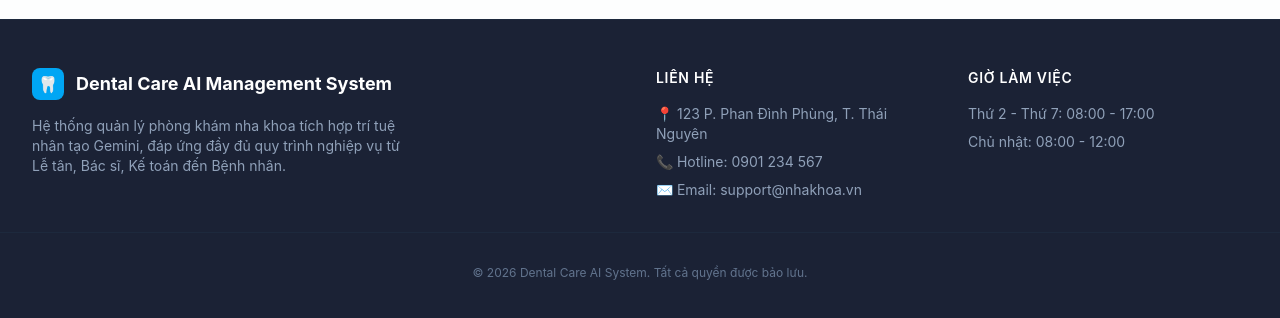
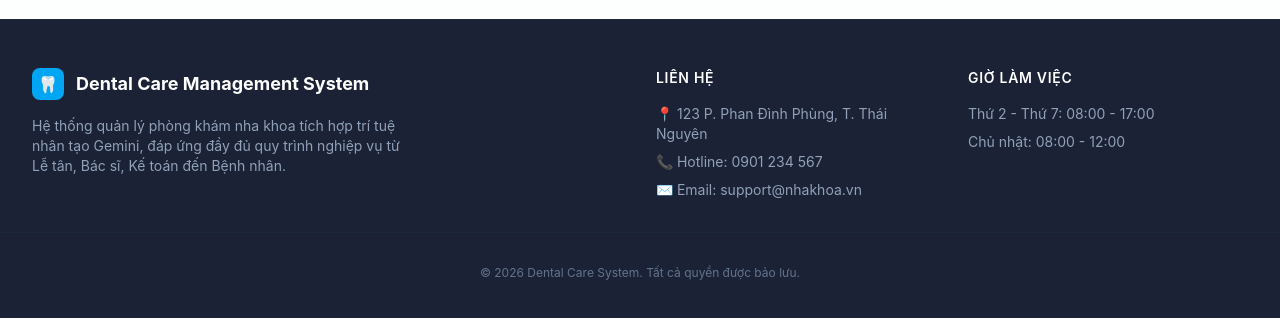
Before and after one commit to kienma11vn/AI-Augmented-Dental-Clinic-Website-FastAPI-ReactVite-VN, a React (Vite) app in the folder frontend/: page / in a window 1280 px wide. Shown: the part 2070-2388 px from the top of the page. Built offline with nearby package versions, Linux system fonts and the light colour scheme; no server answers.

Commit message:
Update UI

```diff
--- a/frontend/src/pages/LandingPage.jsx
+++ b/frontend/src/pages/LandingPage.jsx
@@ -50,7 +50,7 @@ export default function LandingPage() {
               </div>
               <div>
                 <span className="text-xl font-bold bg-gradient-to-r from-sky-600 to-cyan-500 dark:from-sky-400 dark:to-cyan-400 bg-clip-text text-transparent">
-                  Dental Care AI
+                  Dental Care
                 </span>
                 <p className="text-[10px] text-slate-400 dark:text-slate-500 font-medium tracking-wider uppercase">
                   Hệ thống Nha khoa Thông minh
@@ -331,7 +331,7 @@ export default function LandingPage() {
                 <div className="w-8 h-8 rounded-lg bg-sky-500 flex items-center justify-center text-white font-bold">
                   🦷
                 </div>
-                <span className="text-lg font-bold text-white">Dental Care AI Management System</span>
+                <span className="text-lg font-bold text-white">Dental Care Management System</span>
               </div>
               <p className="text-sm text-slate-400 max-w-sm">
                 Hệ thống quản lý phòng khám nha khoa tích hợp trí tuệ nhân tạo Gemini, đáp ứng đầy đủ quy trình nghiệp vụ từ Lễ tân, Bác sĩ, Kế toán đến Bệnh nhân.
@@ -354,7 +354,7 @@ export default function LandingPage() {
             </div>
           </div>
           <div className="max-w-7xl mx-auto px-4 sm:px-6 lg:px-8 pt-8 mt-8 border-t border-slate-800 text-center text-xs text-slate-500">
-            © 2026 Dental Care AI System. Tất cả quyền được bảo lưu.
+            © 2026 Dental Care System. Tất cả quyền được bảo lưu.
           </div>
         </footer>
 
--- a/frontend/src/pages/accountant/AccountantDashboard.jsx
+++ b/frontend/src/pages/accountant/AccountantDashboard.jsx
@@ -21,7 +21,7 @@ export default function AccountantDashboard() {
               🦷
             </div>
             <div>
-              <h1 className="font-bold text-white text-base leading-tight">Dental Care AI</h1>
+              <h1 className="font-bold text-white text-base leading-tight">Dental Care</h1>
               <span className="text-xs text-sky-400 font-medium">Accountant Portal</span>
             </div>
           </div>
--- a/frontend/src/pages/admin/AdminDashboard.jsx
+++ b/frontend/src/pages/admin/AdminDashboard.jsx
@@ -25,7 +25,7 @@ export default function AdminDashboard() {
               🦷
             </div>
             <div>
-              <h1 className="font-bold text-white text-base leading-tight">Dental Care AI</h1>
+              <h1 className="font-bold text-white text-base leading-tight">Dental Care</h1>
               <span className="text-xs text-sky-400 font-medium">Admin Portal</span>
             </div>
           </div>
--- a/frontend/src/pages/doctor/DoctorDashboard.jsx
+++ b/frontend/src/pages/doctor/DoctorDashboard.jsx
@@ -27,7 +27,7 @@ export default function DoctorDashboard() {
               👨‍⚕️
             </div>
             <div>
-              <h1 className="font-bold text-white text-base leading-tight">Dental Care AI</h1>
+              <h1 className="font-bold text-white text-base leading-tight">Dental Care</h1>
               <span className="text-xs text-sky-400 font-medium">Doctor Portal</span>
             </div>
           </div>
--- a/frontend/src/pages/patient/PatientDashboard.jsx
+++ b/frontend/src/pages/patient/PatientDashboard.jsx
@@ -112,7 +112,7 @@ export default function PatientDashboard() {
               😷
             </div>
             <div>
-              <h1 className="font-bold text-white text-base leading-tight">Dental Care AI</h1>
+              <h1 className="font-bold text-white text-base leading-tight">Dental Care</h1>
               <span className="text-xs text-sky-400 font-medium">Patient Portal</span>
             </div>
           </div>
--- a/frontend/src/pages/receptionist/ReceptionistDashboard.jsx
+++ b/frontend/src/pages/receptionist/ReceptionistDashboard.jsx
@@ -25,7 +25,7 @@ export default function ReceptionistDashboard() {
               🦷
             </div>
             <div>
-              <h1 className="font-bold text-white text-base leading-tight">Dental Care AI</h1>
+              <h1 className="font-bold text-white text-base leading-tight">Dental Care</h1>
               <span className="text-xs text-sky-400 font-medium">Receptionist Portal</span>
             </div>
           </div>
```
